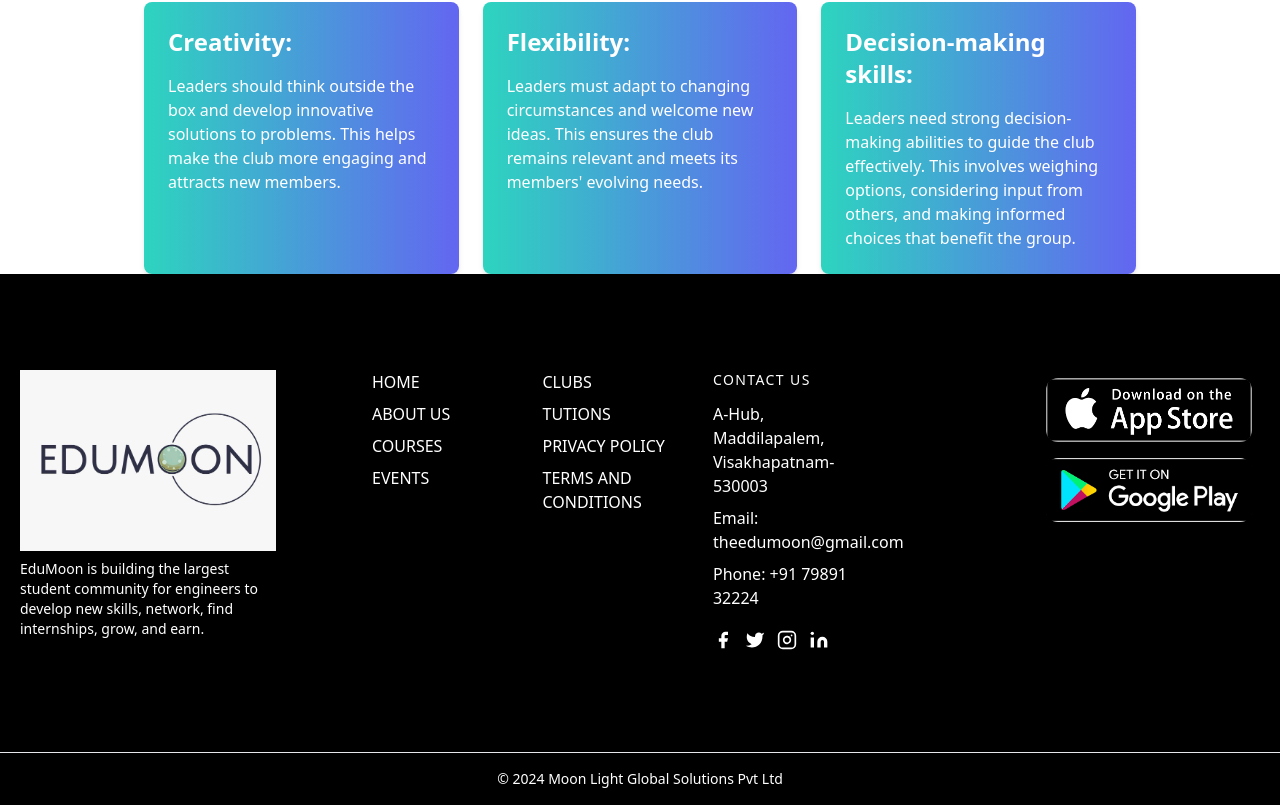
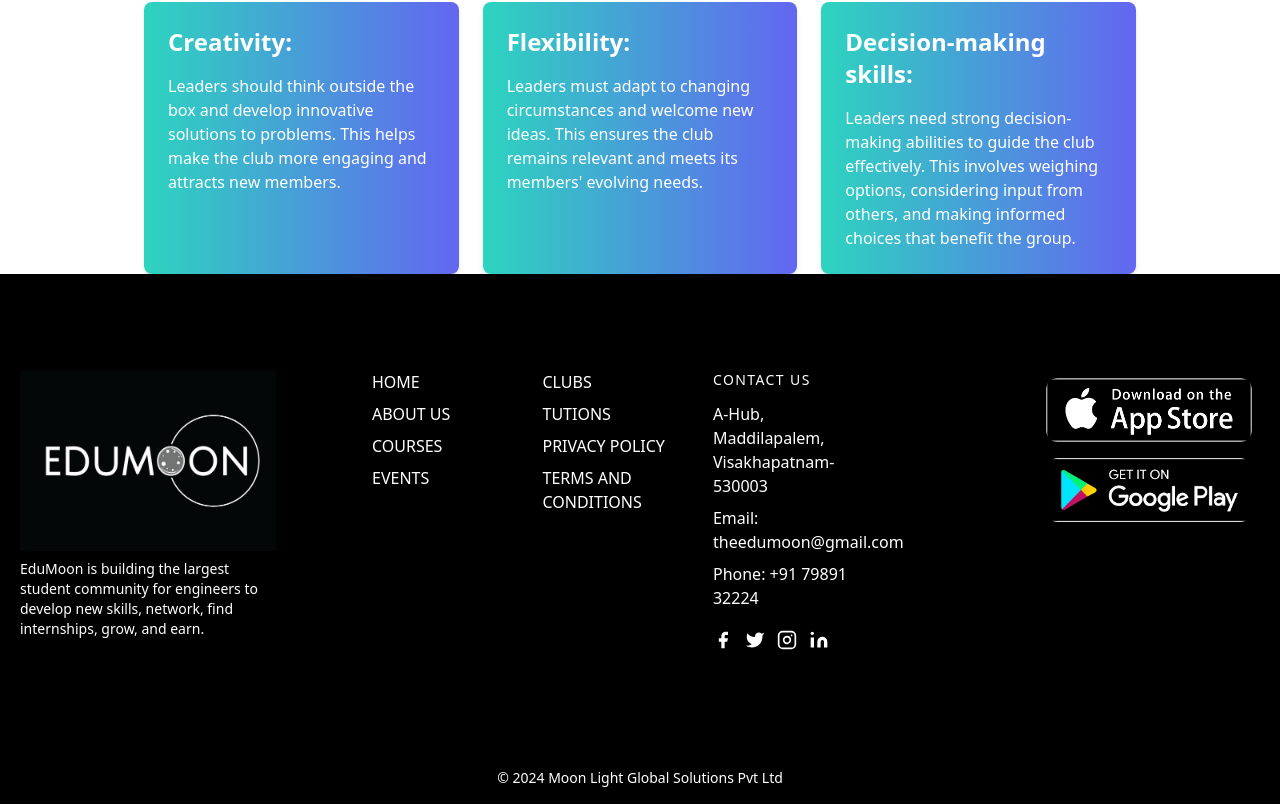
Before and after one commit to VarunKumarBantupalli/edumoon-beta, a React (Vite) app: page /clubsleading in a window 1280 px wide. Shown: the part 2514-3319 px from the top of the page. Built offline with nearby package versions, Linux system fonts and the light colour scheme.

Commit message:
some other changes

```diff
--- a/src/components/Crew.jsx
+++ b/src/components/Crew.jsx
@@ -41,7 +41,7 @@ const Crew = () => {
             <div className="h-full  flex flex-col items-center text-center ">
               <img
                 alt="team"
-                className="w-48 h-48 object-cover object-center rounded-full mb-4"
+                className="w-48 h-48 object-contain object-center rounded-full mb-4"
                 src={jhansi}
               />
               <h2 className="text-xl font-medium text-gray-900">Jhansi</h2>
--- a/src/components/Events.jsx
+++ b/src/components/Events.jsx
@@ -12,7 +12,7 @@ function Events() {
   return (
       <>
       <Lectures/>
-      <Stats/>
+
       <SocialMedia/>
 
       <Workshops/>
--- a/src/utils/Footer.jsx
+++ b/src/utils/Footer.jsx
@@ -1,7 +1,7 @@
 import React from 'react';
 import { Link } from 'react-router-dom';
 
-import logo from '../assets/images/socialmedialogos/edumoonlogo.png'; // Update with the correct path if needed
+import logo from '../assets/images/socialmedialogos/blacklogo.jpg'; // Update with the correct path if needed
 
 import applestorelogo from '../assets/images/socialmedialogos/apple.store.png';
 import playstorelogo from '../assets/images/socialmedialogos/playstore_latest.png';
@@ -120,7 +120,7 @@ function Footer() {
       </div>
 
 
-      <div className="border-t border-gray-200">
+      <div className="">
         <div className="bg-black">
           <div className="container mx-auto py-4 px-5 flex justify-center items-center">
             <p className="text-white text-sm text-center sm:text-left">© 2024 Moon Light Global Solutions Pvt Ltd</p>
```
Also changed, not shown: src/assets/images/socialmedialogos/blacklogo.jpg (added). Lines whose indentation alone changed are shown as unchanged.
